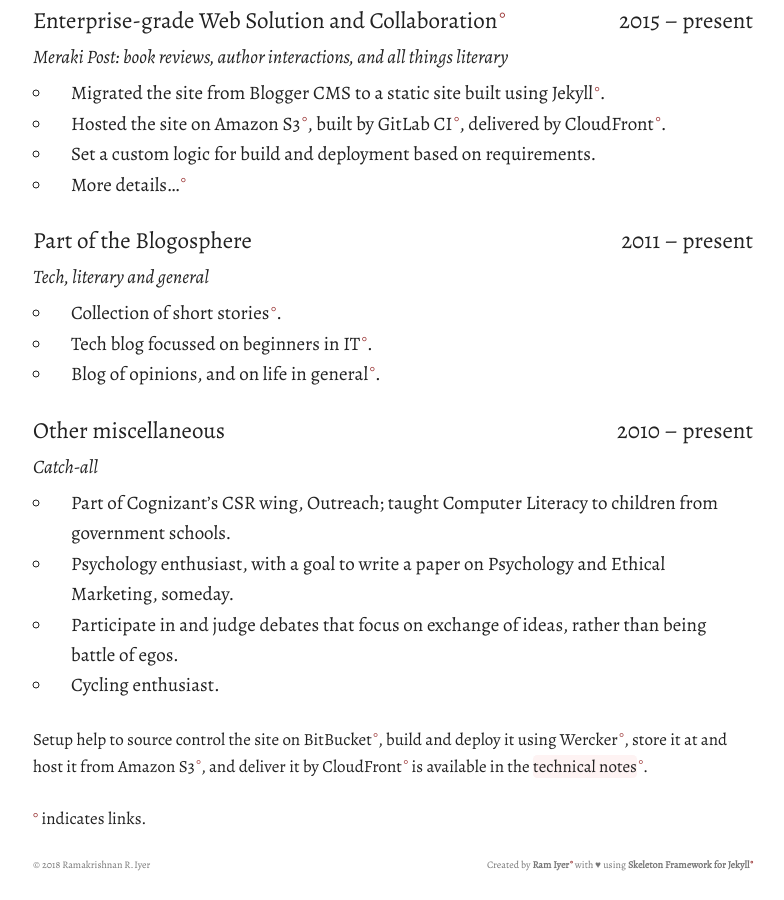
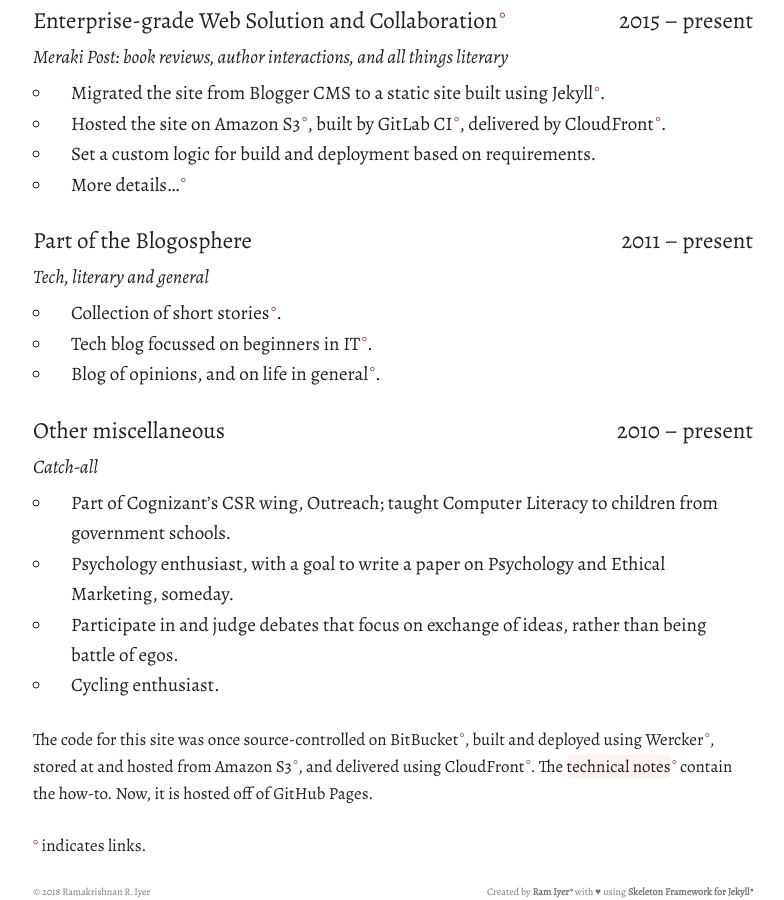
Before and after one commit to theramiyer/resume, a Jekyll site: the page built from index.html, in a window 1280 px wide and 900 px high, scrolled down 1988 px. Shown: the whole window, without its empty margins (247-1031 px from the left). Built offline with Jekyll 4.4.1, drawn with Linux system fonts in a browser that asks for light colours; nearby versions of some CDN libraries; before the commit the page ends 2861 px from its top, so only the background shows below that.

Commit message:
Update build and deployment

```diff
--- a/index.html
+++ b/index.html
@@ -82,7 +82,7 @@ layout: default
     {% endfor %}
 
     <p style="font-size:1.7rem;">
-      Setup help to source control the site on <a href="https://bitbucket.org">BitBucket</a>, build and deploy it using <a href="https://app.wercker.com">Wercker</a>, store it at and host it from <a href="https://aws.amazon.com/s3">Amazon&nbsp;S3</a>, and deliver it by <a href="https://aws.amazon.com/cloudfront">CloudFront</a> is available in the <a href="/making"><strong>technical notes</strong></a>.
+      The code for this site was once source-controlled on <a href="https://bitbucket.org">BitBucket</a>, built and deployed using <a href="https://app.wercker.com">Wercker</a>, stored at and hosted from <a href="https://aws.amazon.com/s3">Amazon&nbsp;S3</a>, and delivered using <a href="https://aws.amazon.com/cloudfront">CloudFront</a>. The <a href="/making"><strong>technical notes</strong></a> contain the how-to. Now, it is hosted off of GitHub Pages.
     </p>
     <p style="font-size:1.7rem;">
       <span style="color:#933;">°</span> indicates links.
```
